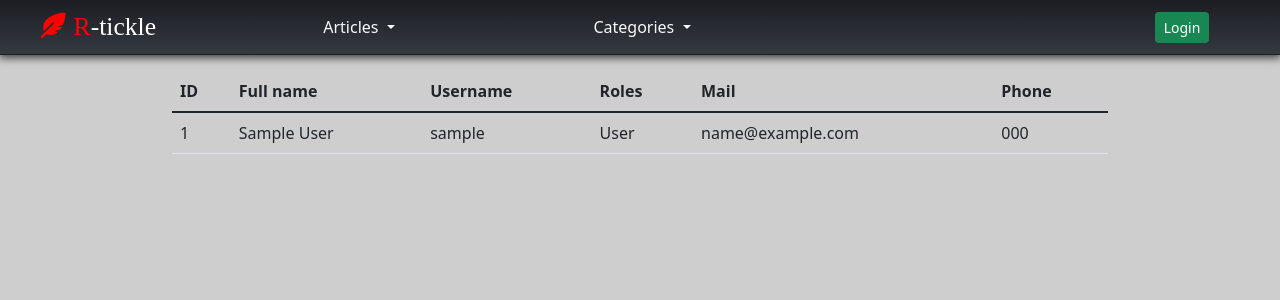
After one commit to vld666/R-tickle, a Symfony app: template templates/user/index.html.twig in a window 1280 px wide. The commit adds this page. Shown: the top 300 px of the page. Run offline with Twig, Linux system fonts and the light colour scheme; the template is opened without the code that fills it: most values are stand-ins (such as "Sample title", 1, 10 or a date in 2020); some libraries are stand-ins or nearby versions.

Commit message:
User index page

```diff
--- a/src/Controller/ArticleController.php
+++ b/src/Controller/ArticleController.php
@@ -90,8 +90,11 @@ class ArticleController extends AbstractController
     {
         $article = $this->em->getRepository(Article::class)->find($article);
 
+        $nrFav = $this->em->getRepository(FavArticle::class)->getNrOfLikes($article);
+
 
         return $this->render('/article/view.html.twig', [
+            'nrFav' => $nrFav,
             'article' => $article,
         ]);
     }
--- a/src/Repository/ArticleRepository.php
+++ b/src/Repository/ArticleRepository.php
@@ -3,9 +3,11 @@
 namespace App\Repository;
 
 use App\Entity\Article;
+use App\Entity\FavArticle;
 use Doctrine\Bundle\DoctrineBundle\Repository\ServiceEntityRepository;
 use Doctrine\ORM\Exception\ORMException;
 use Doctrine\ORM\OptimisticLockException;
+use Doctrine\ORM\Query\Expr\Join;
 use Doctrine\Persistence\ManagerRegistry;
 
 /**
@@ -73,4 +75,6 @@ class ArticleRepository extends ServiceEntityRepository
 //    }
 
 
+
+
 }
--- a/templates/article/view.html.twig
+++ b/templates/article/view.html.twig
@@ -103,6 +103,7 @@
 
                                     <span>Created: {{ article.createdAt|date('Y-m-d') }} </span> <br>
                                     <span>By: {{ article.publishedBy }}</span> <br>
+                                    <span> Likes: {{ nrFav[0][1] }}</span> <br>
                                     <span>
                                         <img src="{{ asset('uploads/profilePics/') }}{{ app.user.profilePicture }}" alt="No image" class="w-25 profileImage">
                                     </span>
--- a/templates/base.html.twig
+++ b/templates/base.html.twig
@@ -62,7 +62,7 @@
                                         </a>
                                         <ul class="dropdown-menu dropdownbox" aria-labelledby="dropdown">
                                             <li><a class="dropdown-item d-flex justify-content-center" href="#">Page 1</a></li>
-                                            <li><a class="dropdown-item d-flex justify-content-center" href="#">Page 2</a></li>
+                                            <li><a class="dropdown-item d-flex justify-content-center" href="{{ path('app_user_index') }}">List</a></li>
                                         </ul>
                                     </div>
                                 </div>
--- /dev/null
+++ b/templates/user/index.html.twig
@@ -0,0 +1,48 @@
+{% extends 'base.html.twig' %}
+
+{% block body %}
+
+    <div class="container w-75 mb-5">
+        <table class="table table-hover">
+            <thead>
+            <tr class="border-secondary">
+                <th>ID</th>
+                <th>Full name</th>
+                <th>Username</th>
+                <th>Roles</th>
+                <th>Mail</th>
+                <th>Phone</th>
+
+            </tr>
+            </thead>
+            <tbody>
+            {% for user in users %}
+                <tr class="tr">
+                    <td>{{ user.id }}</td>
+                    <td>{{ user.fullName }}</td>
+                    <td>{{ user.username }}</td>
+
+                    {% if 'ROLE_ADMIN' in user.roles %}
+                        <td>Admin</td>
+                    {% else %}
+                        <td>User</td>
+                    {% endif %}
+
+                    <td>{{ user.mail }}</td>
+                    <td>{{ user.phone }}</td>
+
+
+                    {#                    <td>#}
+{#                        <a href="{{ path('app_order_details', {id: order.id}) }}" style="text-decoration: none">#}
+{#                            <button class="btn btn-warning btn-sm">Details</button>#}
+{#                        </a>#}
+
+{#                    </td>#}
+                </tr>
+            {% endfor %}
+            </tbody>
+        </table>
+    </div>
+
+
+{% endblock %}
--- a/templates/user/profile.html.twig
+++ b/templates/user/profile.html.twig
@@ -17,7 +17,7 @@
                                 {% if app.user.profilePicture %}
                                     <img src="{{ asset('uploads/profilePics/') }}{{ app.user.profilePicture }}" alt="No image" class="card-img-top image profilePicture m-3" style="width: 100px!important; height: 100px!important;">
                                 {% else %}
-                                    <img src="{{ asset('uploads/profilePics/no-profile-pic.jpeg') }}" alt="No image" class="card-img-top image">
+                                    <img src="{{ asset('uploads/profilePics/no-profile-pic.jpeg') }}" alt="No image" class="card-img-top image profilePicture m-3" style="width: 100px!important; height: 100px!important;">
                                 {% endif %}
                             </div>
 
@@ -259,8 +259,6 @@
             overflow-y: auto;
         }
 
-
-
         .statsMenu{
             height: fit-content;
             padding: 10px 0 10px 0;
@@ -295,7 +293,7 @@
         background: rgb(17,18,20);
         background: linear-gradient(180deg, rgb(28, 29, 35) 0%, rgba(52,58,64,1) 100%);
         /*max-height: 274px;*/
-        height: 250px;
+        height: fit-content;
         }
 
 
```
Also changed, not shown: src/Controller/UserController.php (+14 -1 lines), src/Repository/FavArticleRepository.php (+16 -0 lines), 1 other file.
